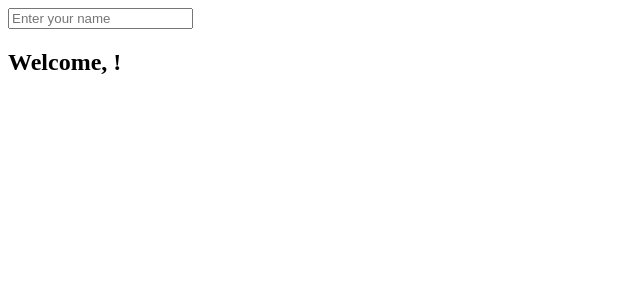
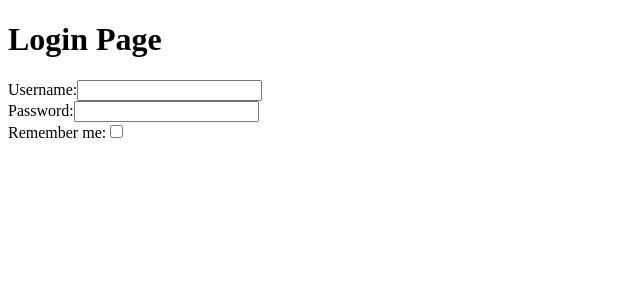
Before and after one commit to Iamarainbow2/Exercices, a React (Vite) app in the folder React/: page / in a window 1280 px wide. Shown: the top 300 px of the page, without its empty margins (0-640 px from the left). Built offline with nearby package versions, Linux system fonts and the light colour scheme; the HTML template or start-up script is replaced by a standard one.

Commit message:
Login component created

```diff
--- a/React/src/App.jsx
+++ b/React/src/App.jsx
@@ -1,10 +1,10 @@
-
-import InteractiveWelcome from "./Components/InteractiveWelcome";
+import Login from "./components/Login";
 
 function App() {
   return (
     <div>
-      <InteractiveWelcome />
+      <h1>Login Page</h1>
+      <Login />
     </div>
   );
 }
--- a/React/src/Components/InteractiveWelcome.jsx
+++ /dev/null
@@ -1,27 +0,0 @@
-import { useState } from 'react';
-import Welcome from './Welcome';
-function InteractiveWelcome() {
-
-  const [inputValue, setInputValue] = useState('');
-
-
-  const handleInputChange = (event) => {
-    setInputValue(event.target.value);
-  };
-
-  return (
-    <div>
-
-      <input
-        type="text"
-        value={inputValue}
-        onChange={handleInputChange}
-        placeholder="Enter your name"
-      />
-
-      <Welcome name={inputValue} />
-    </div>
-  );
-}
-
-export default InteractiveWelcome;
--- /dev/null
+++ b/React/src/Components/Login.jsx
@@ -0,0 +1,63 @@
+import React, { useState } from 'react';
+
+function Login() {
+
+  const [username, setUsername] = useState('');
+  const [password, setPassword] = useState('');
+  const [rememberMe, setRememberMe] = useState(false);
+
+
+  const handleUsernameChange = (event) => {
+    setUsername(event.target.value);
+  };
+
+
+  const handlePasswordChange = (event) => {
+    setPassword(event.target.value);
+  };
+
+
+  const handleRememberChange = (event) => {
+    setRememberMe(event.target.checked);
+  };
+
+  return (
+    <div>
+
+      <label>
+        Username:
+        <input
+          type="text"
+          value={username}
+          onChange={handleUsernameChange}
+        />
+      </label>
+
+      <br />
+
+
+      <label>
+        Password:
+        <input
+          type="password"
+          value={password}
+          onChange={handlePasswordChange}
+        />
+      </label>
+
+      <br />
+
+
+      <label>
+        Remember me:
+        <input
+          type="checkbox"
+          checked={rememberMe}
+          onChange={handleRememberChange}
+        />
+      </label>
+    </div>
+  );
+}
+
+export default Login;
--- a/React/src/Components/Welcome.jsx
+++ /dev/null
@@ -1,7 +0,0 @@
-
-
-function Welcome({ name }) {
-    return <h2>Welcome, {name}!</h2>;
-  }
-
-  export default Welcome;
```
